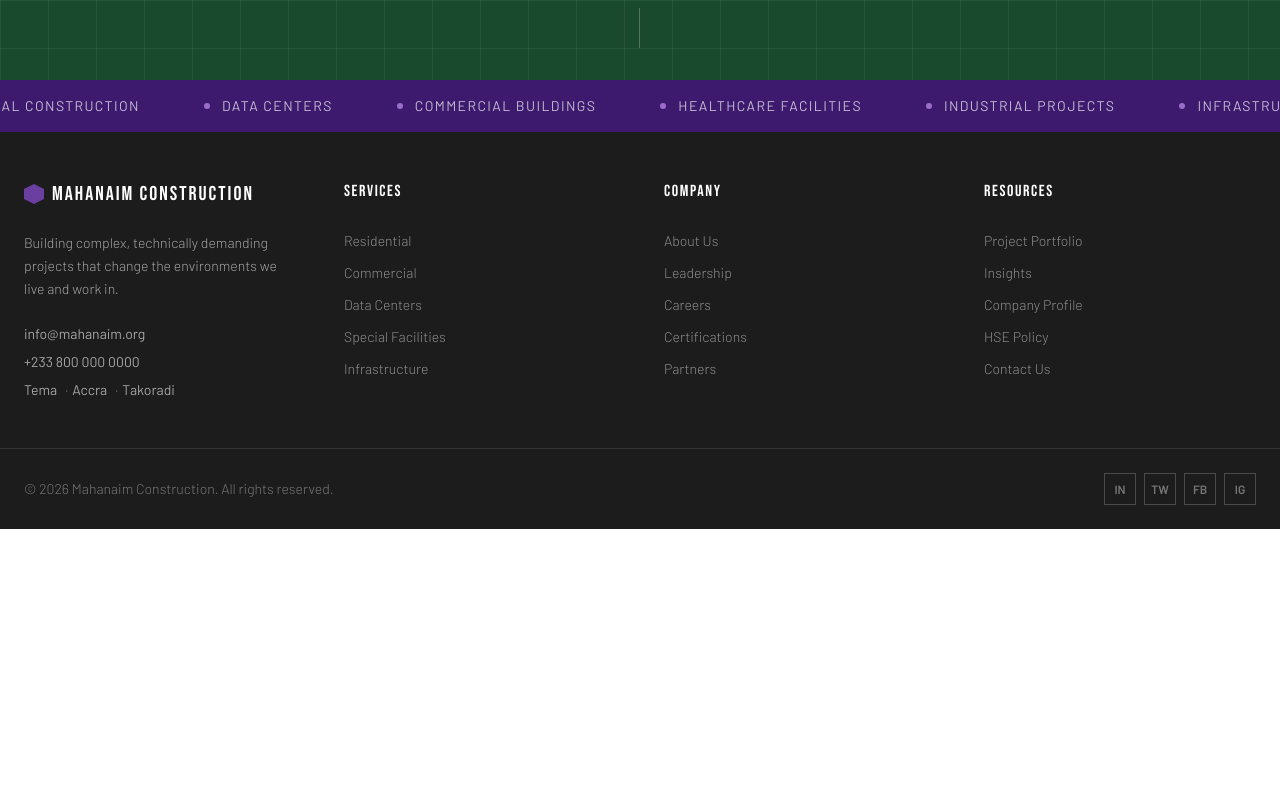
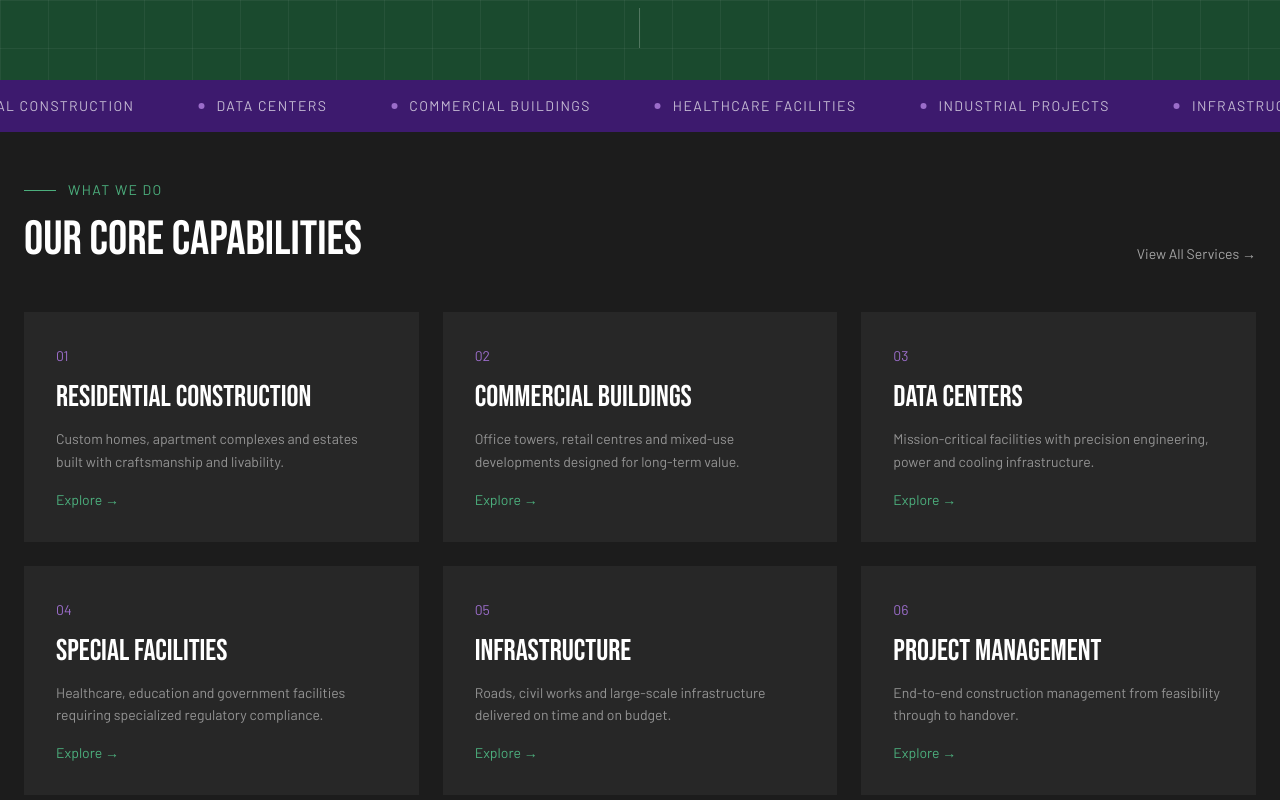
Before and after one commit to Nyame100/mahanaim-construction, a Next.js app: page / in a window 1280 px wide. Shown: the part 780-1580 px from the top of the page. Before the commit the page ends 1309 px from the top, so only its background shows below. Built offline with nearby package versions, Linux system fonts and the light colour scheme.

Commit message:
feat: add ServicesGrid section to homepage

```diff
--- a/src/app/page.tsx
+++ b/src/app/page.tsx
@@ -1,11 +1,13 @@
 import Hero from "@/components/home/Hero";
 import Marquee from "@/components/home/Marquee";
+import ServicesGrid from "@/components/home/ServicesGrid";
 
 export default function Home() {
   return (
     <main>
       <Hero/>
       <Marquee/>
+      <ServicesGrid/>
     </main>
   );
 }
--- /dev/null
+++ b/src/components/home/ServicesGrid.tsx
@@ -0,0 +1,60 @@
+import Link from 'next/link'
+import { siteConfig } from '@/lib/constants/site'
+
+export default function ServicesGrid() {
+  return (
+    <section className="bg-brand-charcoal text-white py-xxl">
+      <div className="container mx-auto px-lg">
+
+        {/* Section header — eyebrow + heading left, "View All" link right */}
+        <div className="flex items-end justify-between mb-xxl">
+          <div>
+            <div className="flex items-center gap-3 mb-md">
+              <span className="block w-8 h-px bg-brand-green-light" />
+              <span className="font-body text-brand-green-light text-sm uppercase tracking-widest">
+                What We Do
+              </span>
+            </div>
+            <h2 className="font-display text-5xl leading-none">Our Core Capabilities</h2>
+          </div>
+
+          <Link
+            href="/how-we-build"
+            className="font-body text-sm text-white/60 hover:text-white transition-colors shrink-0"
+          >
+            View All Services →
+          </Link>
+        </div>
+
+        {/* Service cards */}
+        <div className="grid grid-cols-3 gap-lg">
+          {siteConfig.services.map((service, index) => (
+            <div
+              key={service.href}
+              className="flex flex-col gap-md bg-white/5 hover:bg-white/10 border-t-2 border-transparent hover:border-brand-green-mid transition-colors p-xl"
+            >
+              {/* Zero-padded sequence number */}
+              <span className="font-body text-sm text-brand-purple-light">
+                {String(index + 1).padStart(2, '0')}
+              </span>
+
+              <h3 className="font-display text-3xl leading-none">{service.title}</h3>
+
+              <p className="font-body text-sm text-white/50 leading-relaxed flex-1">
+                {service.description}
+              </p>
+
+              <Link
+                href={service.href}
+                className="font-body text-sm text-brand-green-light hover:text-white transition-colors"
+              >
+                Explore →
+              </Link>
+            </div>
+          ))}
+        </div>
+
+      </div>
+    </section>
+  )
+}
```
